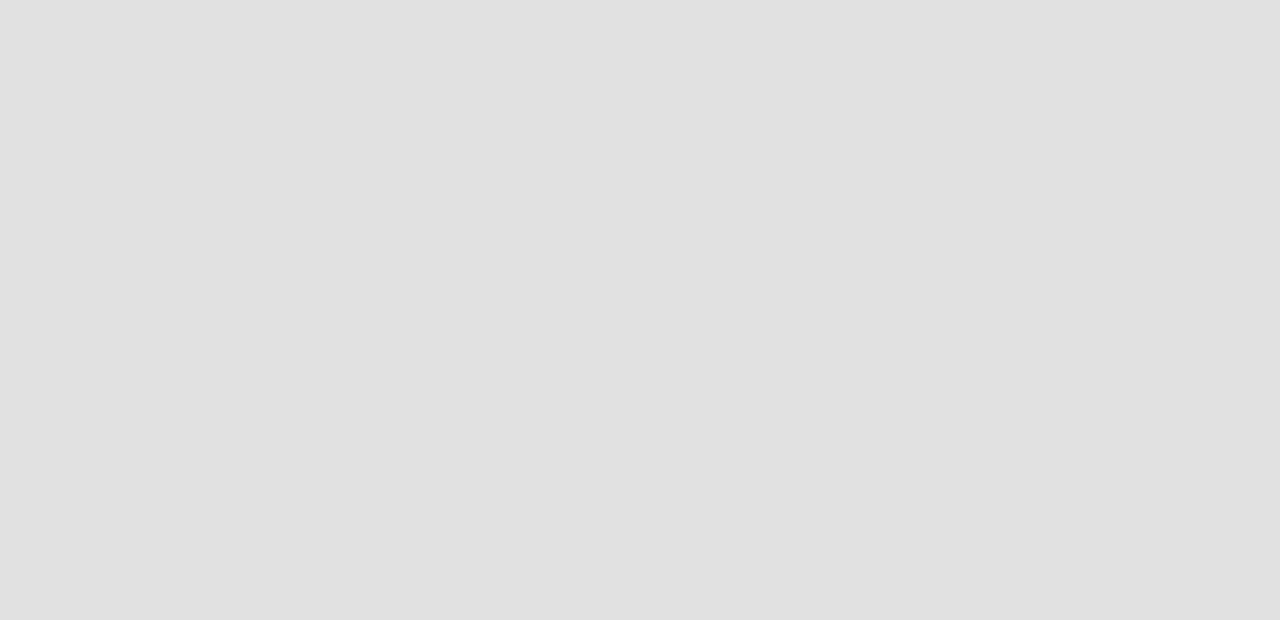
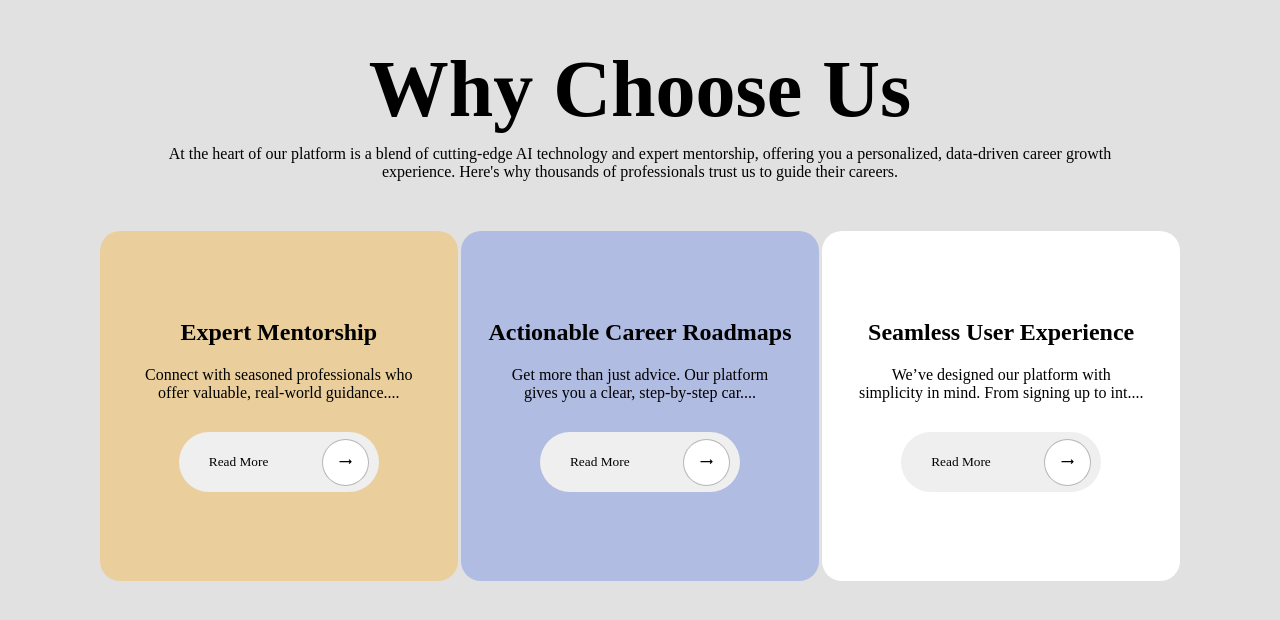
Before and after one commit to Jawad-Ali-Soomro/mentorbot, a React (Vite) app in the folder client/: page / in a window 1280 px wide. Shown: the part 1688-2308 px from the top of the page. Before the commit the page ends 1600 px from the top, so only its background shows below. Built offline with nearby package versions, Linux system fonts and the light colour scheme; a web font is replaced by a local one.

Commit message:
three sections designed

```diff
--- a/client/src/_pages/_home.jsx
+++ b/client/src/_pages/_home.jsx
@@ -12,11 +12,11 @@ const Home = () => {
                     <h1>Welcome to the Smart Way to Plan Your Career.</h1>
                 </div>
                 <div className="bottom-container flex">
-                <div className="arrow-bottom flex">
-                    <div className="icon flex">
-                        <CgArrowLongDown />
+                    <div className="arrow-bottom flex">
+                        <div className="icon flex">
+                            <CgArrowLongDown />
+                        </div>
                     </div>
-                </div>
                 </div>
             </div>
             <div className="how-it-works flex col">
@@ -54,6 +54,42 @@ const Home = () => {
                     </div>
                 </div>
             </div>
+            <div className="why-choose-us flex col">
+                <h1>Why Choose Us</h1>
+                <p>At the heart of our platform is a blend of cutting-edge AI technology and expert mentorship, offering you a personalized, data-driven career growth experience. Here's why thousands of professionals trust us to guide their careers.</p>
+                <div className="cards flex">
+                    <div className="card flex col">
+                        <h2>Expert Mentorship</h2>
+                        <p>Connect with seasoned professionals who offer valuable, real-world guidance....</p>
+                        <button className="btn flex">
+                            Read More
+                            <div className="icon flex">
+                                <CgArrowLongRight />
+                            </div>
+                        </button>
+                    </div>
+                    <div className="card flex col">
+                        <h2>Actionable Career Roadmaps</h2>
+                        <p>Get more than just advice. Our platform gives you a clear, step-by-step car....</p>
+                        <button className="btn flex">
+                            Read More
+                            <div className="icon flex">
+                                <CgArrowLongRight />
+                            </div>
+                        </button>
+                    </div>
+                    <div className="card flex col">
+                        <h2>Seamless User Experience</h2>
+                        <p>We’ve designed our platform with simplicity in mind. From signing up to int....</p>
+                        <button className="btn flex">
+                            Read More
+                            <div className="icon flex">
+                                <CgArrowLongRight />
+                            </div>
+                        </button>
+                    </div>
+                </div>
+            </div>
         </div>
     )
 }
--- a/client/src/_styles/_home.scss
+++ b/client/src/_styles/_home.scss
@@ -104,3 +104,61 @@
         }
     }
 }
+
+.why-choose-us {
+    width: calc(100% - 200px);
+    min-height: 100vh;
+    h1 {
+        font-weight: 900;
+        font-size: 5rem;
+    }
+    p{
+        max-width: 1000px;
+        text-align: center;
+        margin-top: 10px;
+    }
+    .cards {
+        width: 100%;
+        flex-wrap: wrap;
+        margin-top: 50px;
+        justify-content: space-between;
+        .card {
+            width: calc(100% / 3.02);
+            height: 350px;
+            border-radius: 20px;
+            background: white;
+            gap: 10px;
+            p {
+                max-width: 80%;
+                text-align: center;
+            }
+            h2 {
+                text-transform: capitalize;
+                font-weight: 900;
+            }
+            button {
+                width: 200px;
+                padding-left: 30px;
+                padding-right: 10px;
+                height: 60px;
+                justify-content: space-between;
+                border-radius: 30px;
+                border: none;
+                margin-top: 20px;
+                .icon {
+                    width: 45px;
+                    height: 45px;
+                    background: white;
+                    border-radius: 25px;
+                    border: 1px solid #80808090;
+                }
+            }
+        }
+        .card:nth-child(2) {
+            background: rgba(65, 105, 225, 0.3);
+        }
+        .card:nth-child(1) {
+            background: rgba(255, 166, 0, 0.3);
+        }
+    }
+}
```
